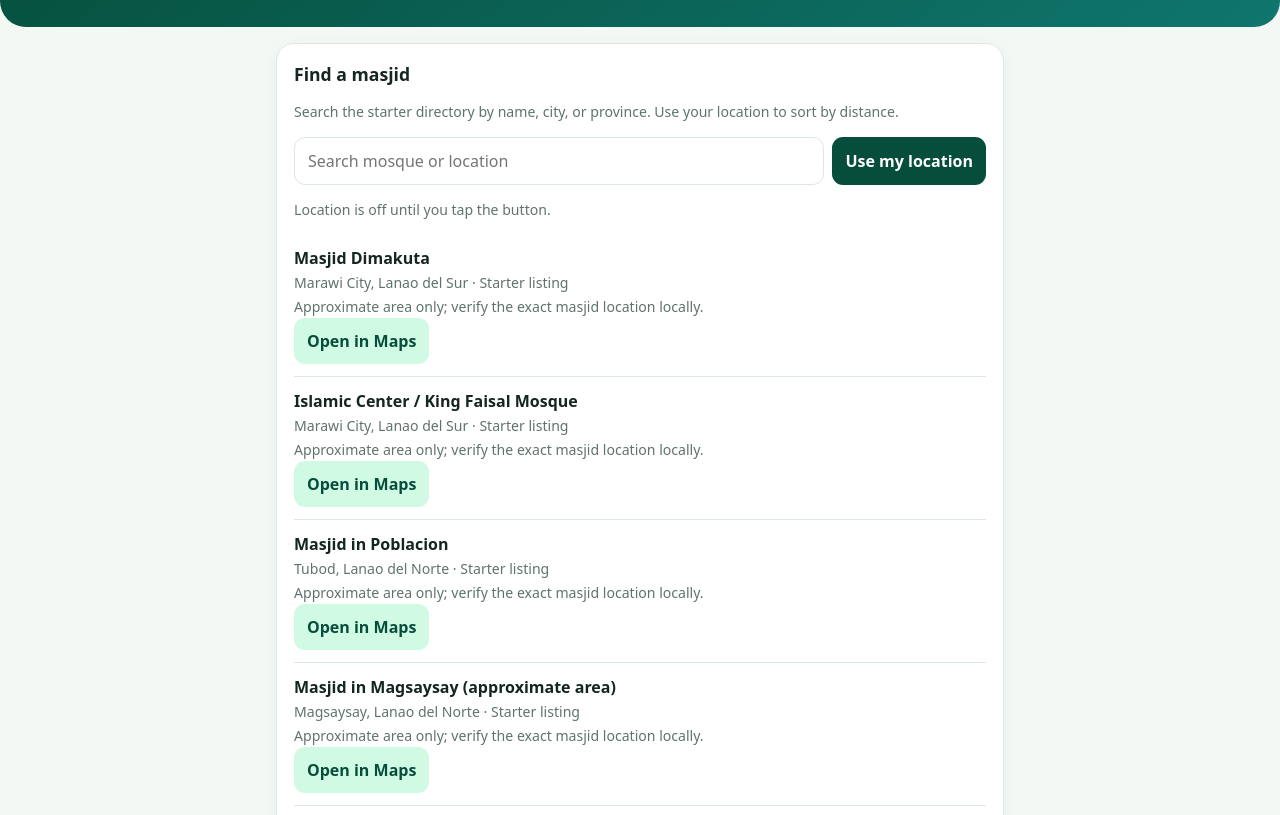
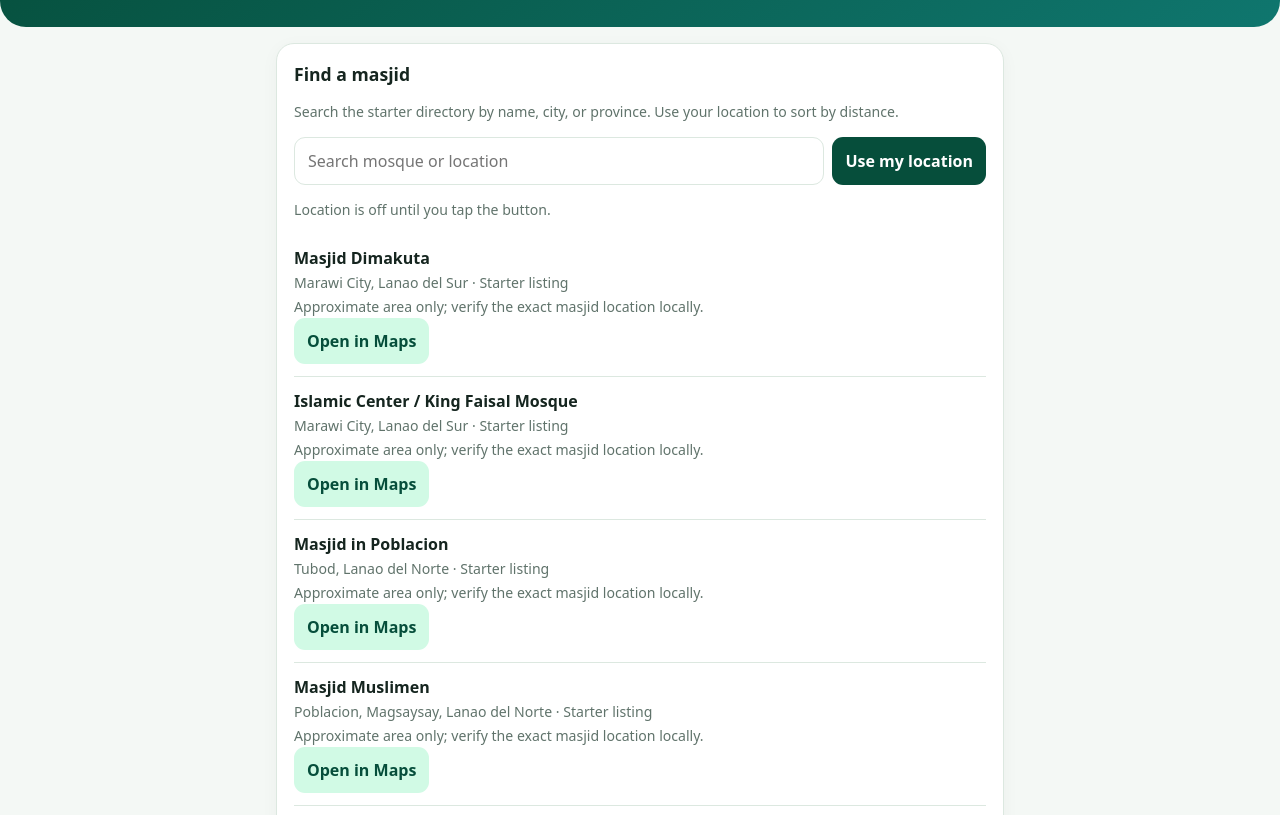
Before and after one commit to jamilinto1197-ai/Masjid-Navigator, a website: page www/index.html in a window 1280 px wide. Shown: the part 125-940 px from the top of the page. Drawn offline with Linux system fonts and the light colour scheme.

Commit message:
Add online-sourced mosque listings for Magsaysay and Iligan

```diff
--- a/www/index.html
+++ b/www/index.html
@@ -24,7 +24,7 @@ const mosques=[
 {name:'Masjid Dimakuta',city:'Marawi City',province:'Lanao del Sur',lat:8.0005,lon:124.2928},
 {name:'Islamic Center / King Faisal Mosque',city:'Marawi City',province:'Lanao del Sur',lat:8.0027,lon:124.2832},
 {name:'Masjid in Poblacion',city:'Tubod',province:'Lanao del Norte',lat:8.0555,lon:123.7907},
-{name:'Masjid in Magsaysay (approximate area)',city:'Magsaysay',province:'Lanao del Norte',lat:8.0360,lon:123.9310},
+{name:'Masjid Muslimen',city:'Poblacion, Magsaysay',province:'Lanao del Norte',lat:8.0341,lon:123.9169},
 {name:'Grand Mosque of Cotabato',city:'Cotabato City',province:'Maguindanao del Norte',lat:7.2236,lon:124.2452},
 {name:'Blue Mosque (Sultan Haji Hassanal Bolkiah Masjid)',city:'Taguig',province:'Metro Manila',lat:14.5176,lon:121.0493},
 {name:'Quiapo Mosque (Golden Mosque)',city:'Manila',province:'Metro Manila',lat:14.5995,lon:120.9850},
@@ -32,7 +32,10 @@ const mosques=[
 {name:'Masjid in Zamboanga City',city:'Zamboanga City',province:'Zamboanga del Sur',lat:6.9214,lon:122.0790},
 {name:'Masjid in Jolo',city:'Jolo',province:'Sulu',lat:6.0522,lon:121.0022},
 {name:'Masjid in Isabela City',city:'Isabela City',province:'Basilan',lat:6.7041,lon:121.9712},
-{name:'Masjid in Iligan City',city:'Iligan City',province:'Lanao del Norte',lat:8.2280,lon:124.2452},
+{name:'Masjid Sultan Omar Dianalan',city:'Camague, Iligan City',province:'Lanao del Norte',lat:8.21259,lon:124.23015},
+{name:'Masjid Musa',city:'Santiago, Iligan City',province:'Lanao del Norte',lat:8.24816,lon:124.24375},
+{name:'Halal Masjid',city:'Bonbonon area, Lanao del Norte',province:'Lanao del Norte',lat:8.26655,lon:124.29043},
+{name:'Pugaan Masjid',city:'Pugaan, Iligan City',province:'Lanao del Norte',lat:8.24529,lon:124.31003},
 {name:'Masjid in Davao City',city:'Davao City',province:'Davao del Sur',lat:7.0731,lon:125.6128}
 ];
 const $=id=>document.getElementById(id);let current=null;
```
